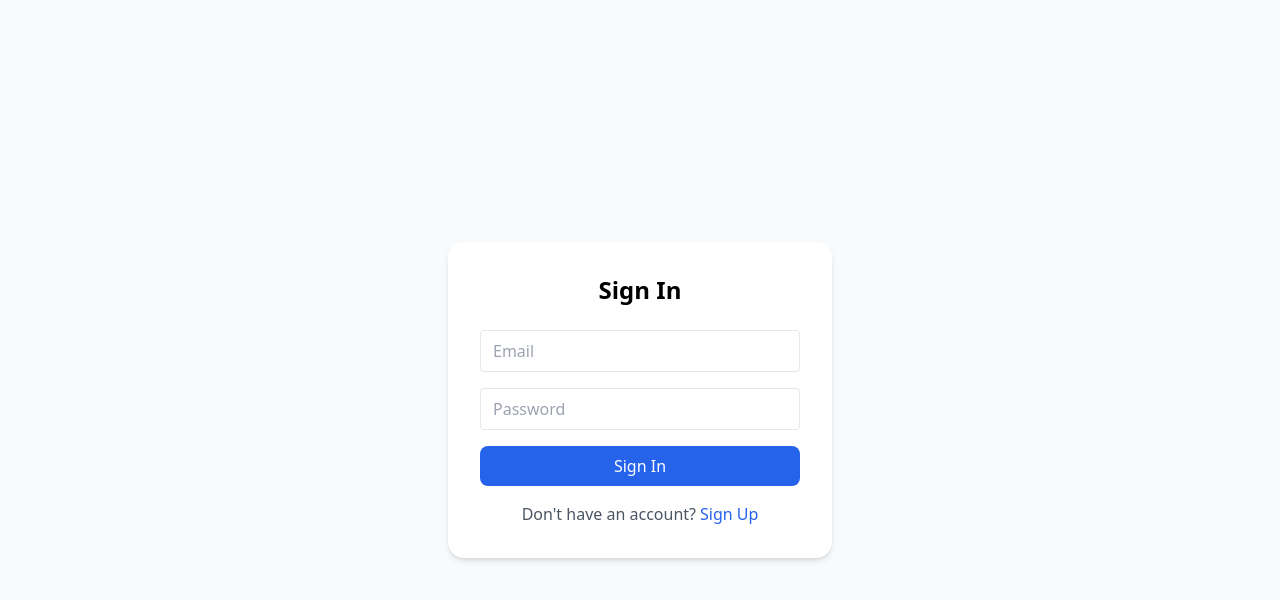
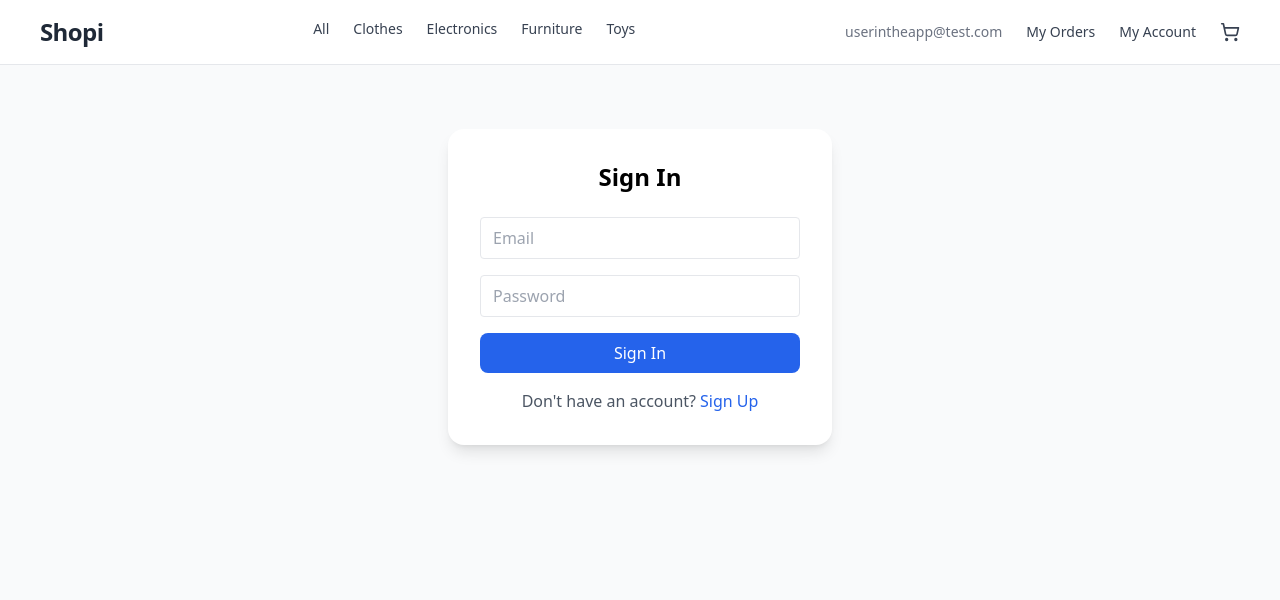
Before and after one commit to vikassingh5522/E-commerceTask, a React (Vite) app: page /account in a window 1280 px wide. Shown: the top 600 px of the page. Built offline with nearby package versions, Linux system fonts and the light colour scheme; no server answers.

Commit message:
the  update the pages  account

```diff
--- a/src/pages/Account.jsx
+++ b/src/pages/Account.jsx
@@ -1,6 +1,7 @@
 import React, { useState } from "react";
 import { useAuth } from "../context/AuthContext";
 import { updateProfile } from "firebase/auth";
+import Navbar from "../components/Navbar";
 
 const Account = () => {
   const { user, signUp, login, logout } = useAuth();
@@ -9,6 +10,7 @@ const Account = () => {
   const [password, setPassword] = useState("");
   const [isSignUp, setIsSignUp] = useState(false);
   const [error, setError] = useState("");
+
   const handleSubmit = async (e) => {
     e.preventDefault();
     try {
@@ -20,6 +22,7 @@ const Account = () => {
       } else {
         await login(email, password);
       }
+
       setName("");
       setEmail("");
       setPassword("");
@@ -28,27 +31,37 @@ const Account = () => {
       setError(err.message);
     }
   };
+
+
   if (user) {
     return (
-      <div className="flex flex-col items-center justify-center min-h-screen bg-gray-50 px-4">
-        <div className="bg-white p-8 rounded-2xl shadow-md text-center max-w-sm w-full">
+      <div className="min-h-screen bg-gray-50">
+        <Navbar />
+        <div className="flex flex-col items-center justify-center px-4 py-16">
+          <div className="bg-white p-8 rounded-2xl shadow-lg text-center max-w-sm w-full">
             <h2 className="text-2xl font-bold mb-2">
               Welcome 👋 {user.displayName ? user.displayName : ""}
             </h2>
-          <p className="text-gray-600 mb-4">{user.email}</p>
+            <p className="text-gray-600 mb-6">{user.email}</p>
+
             <button
               onClick={logout}
-            className="bg-red-500 text-white px-4 py-2 rounded-lg hover:bg-red-600 transition"
+              className="bg-red-500 text-white px-6 py-2 rounded-lg hover:bg-red-600 transition duration-300"
             >
               Logout
             </button>
           </div>
         </div>
+      </div>
     );
   }
+
   return (
-    <div className="flex flex-col items-center justify-center min-h-screen bg-gray-50 px-4">
-      <div className="bg-white p-8 rounded-2xl shadow-md max-w-sm w-full">
+    <div className="min-h-screen bg-gray-50">
+      <Navbar />
+
+      <div className="flex flex-col items-center justify-center px-4 py-16">
+        <div className="bg-white p-8 rounded-2xl shadow-lg max-w-sm w-full">
           <h2 className="text-2xl font-bold mb-6 text-center">
             {isSignUp ? "Create Account" : "Sign In"}
           </h2>
@@ -84,7 +97,7 @@ const Account = () => {
             />
             <button
               type="submit"
-            className="bg-blue-600 text-white py-2 rounded-lg hover:bg-blue-700 transition"
+              className="bg-blue-600 text-white py-2 rounded-lg hover:bg-blue-700 transition duration-300"
             >
               {isSignUp ? "Sign Up" : "Sign In"}
             </button>
@@ -101,6 +114,7 @@ const Account = () => {
           </p>
         </div>
       </div>
+    </div>
   );
 };
 
```
Lines whose indentation alone changed are shown as unchanged.
